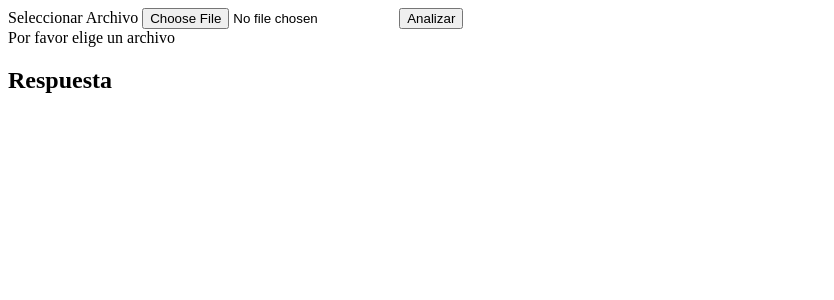
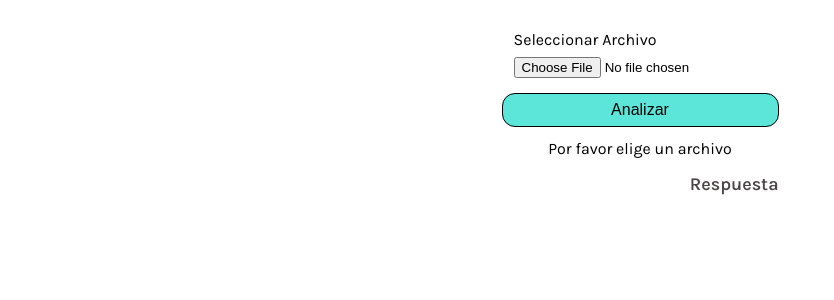
Before and after one commit to HugoTranquilino/neubux-ejercicio1, a PHP site: page / in a window 1280 px wide. Shown: the top 300 px of the page, without its empty margins (0-834 px from the left). Run offline with PHP 8.4, Linux system fonts and the light colour scheme.

Commit message:
estilizacion de la interfaz

```diff
--- a/index.php
+++ b/index.php
@@ -69,6 +69,14 @@
     <meta http-equiv="X-UA-Compatible" content="IE=edge">
     <meta name="viewport" content="width=device-width, initial-scale=1.0">
     <title>Neubux ejercicio 1</title>
+
+    <!-- style -->
+    <link rel="stylesheet" href="main.css">
+
+    <!-- Fonts -->
+    <link rel="preconnect" href="https://fonts.googleapis.com">
+    <link rel="preconnect" href="https://fonts.gstatic.com" crossorigin>
+    <link href="https://fonts.googleapis.com/css2?family=Karla:wght@400;600;700&display=swap" rel="stylesheet">
 </head>
 <body>
 
--- /dev/null
+++ b/main.css
@@ -0,0 +1,45 @@
+body{
+    font-family: 'Karla', sans-serif;
+}
+
+.contenent {
+    display: grid;
+    justify-content: center;
+    margin-top: 18px;
+}
+.contenent form {
+    display: flex;
+    flex-direction: column;
+}
+.contenent form > label {
+    display: flex;
+    font-size: 16px;
+    flex-direction: column;
+    margin: 12px;
+}
+.contenent form > label > input{
+    margin-top: 8px;
+    margin-bottom: 3px;
+}
+.contenent > span {
+    margin-top: 12px;
+    text-align: center;
+}
+.btn {
+    background-color: #5ce6d9;
+    border: 1px solid;
+    border-radius: 13px;
+    color: black;
+    font-size: 16px;
+    padding: 7px;
+}
+.resultado > h1 {
+    color: #4a4646;
+    font-size: 18px;
+    font-weight: 600;
+    text-align: end;
+}
+.resultado > p {
+    font-size: 14px;
+    text-align: end;
+}
```
